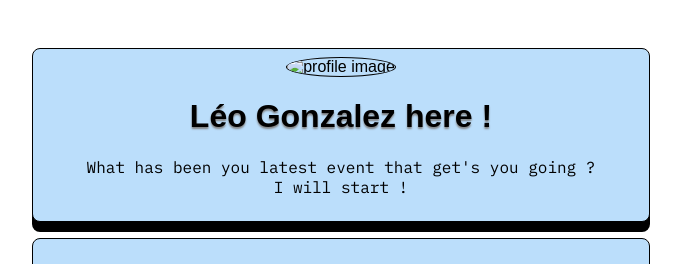
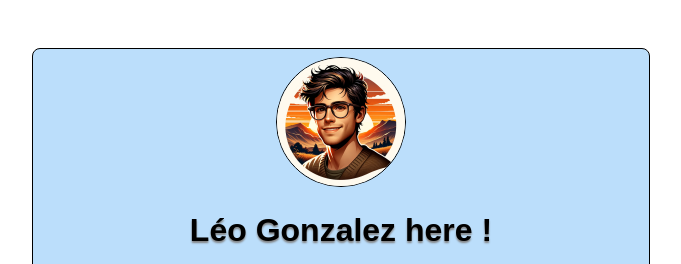
Before and after one commit to FujinEbisu/05-Push-on-Github-Pages, a plain HTML site: page index.html in a window 1280 px wide. Shown: the top 264 px of the page, without its empty margins (299-980 px from the left). Drawn offline with Linux system fonts and the light colour scheme; the site is published under a folder, as on GitHub Pages, so addresses that start at the root find nothing; a web font is replaced by a local one.

Commit message:
Update index.html

```diff
--- a/index.html
+++ b/index.html
@@ -18,7 +18,7 @@
 <body>
   <div class="container">
     <div class="card">
-      <img src="/images/IMG_0311.WEBP" alt="profile image" id="profile">
+      <img src="./images/IMG_0311.WEBP" alt="profile image" id="profile">
       <h1>
         Léo Gonzalez here !
       </h1>
```
